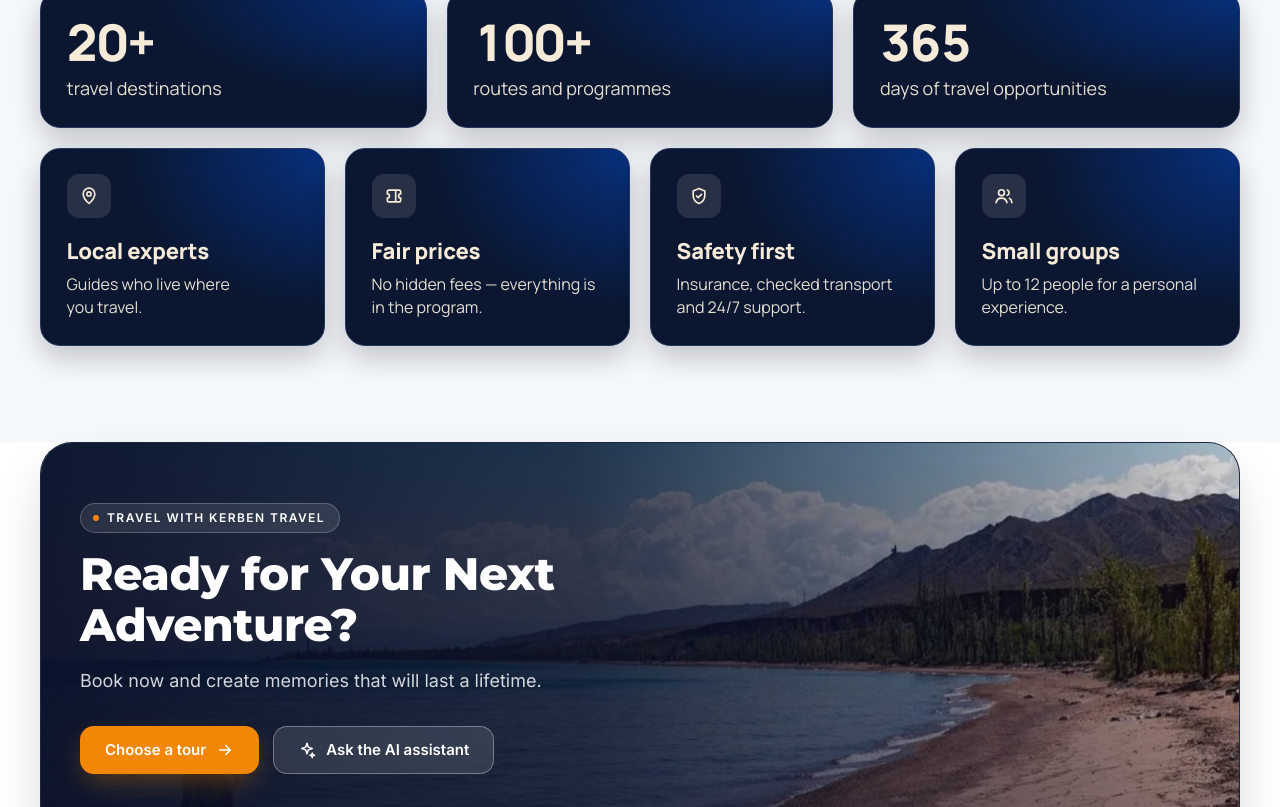
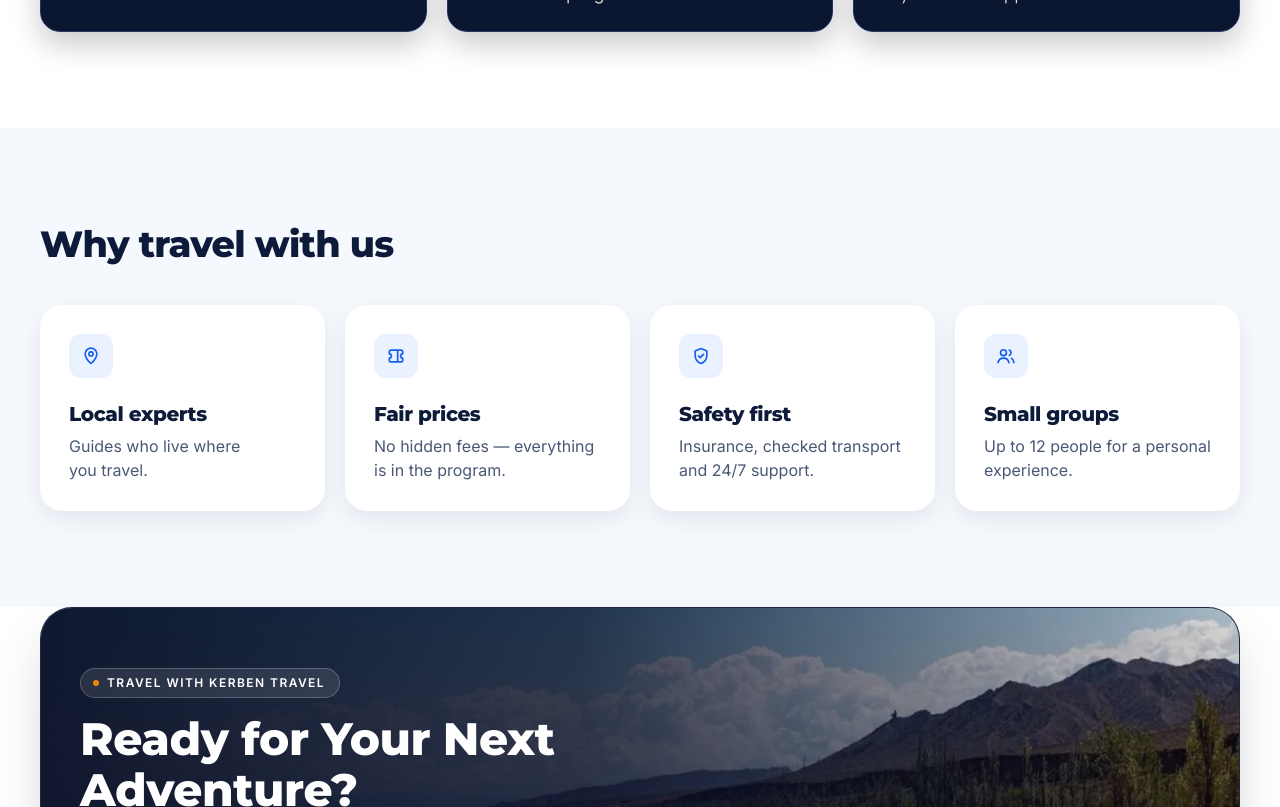
Before and after one commit to beka009-12/kerben, a Next.js app: page /en/about in a window 1280 px wide. Shown: the part 1200-2007 px from the top of the page. Built offline with nearby package versions, Linux system fonts and the light colour scheme; no server answers.

Commit message:
style(about): split the numbers and the values into separate sections
The four value cards get their own heading and light cards on a soft band,
so they no longer blend into the dark stat cards.

Co-Authored-By: Claude Opus 5.5 <noreply@anthropic.com>

```diff
--- a/src/app/[lang]/about/about-page.css
+++ b/src/app/[lang]/about/about-page.css
@@ -28,13 +28,17 @@
 }
 
 .about-page-numbers {
+  padding-bottom: var(--section-pad);
+}
+
+/* Сетку и вид карточек задаёт NumbersCards, здесь только отступ под заголовком */
+.about-page-stats {
+  margin-top: 12px;
+}
+
+.about-page-values {
   padding-block: var(--section-pad);
   background: var(--soft);
-}
-
-/* Сетку и вид карточек задаёт NumbersCards, здесь только отступы внутри секции */
-.about-page-stats {
-  margin: 12px 0 20px;
 }
 
 .about-page-story {
--- a/src/app/[lang]/about/page.tsx
+++ b/src/app/[lang]/about/page.tsx
@@ -44,6 +44,12 @@ export default async function AboutPage({ params }: PageProps<"/[lang]/about">)
         <div className="container">
           <SectionHeader id="about-stats" title={dict.home.stats.kicker} />
           <NumbersCards items={dict.home.stats.items} className="about-page-stats" />
+        </div>
+      </section>
+
+      <section className="about-page-values" aria-labelledby="about-values">
+        <div className="container">
+          <SectionHeader id="about-values" title={t.valuesTitle} />
           <AboutValues dict={dict} />
         </div>
       </section>
--- a/src/components/about/about-values/about-values.css
+++ b/src/components/about/about-values/about-values.css
@@ -1,51 +1,73 @@
 .about-values {
   display: grid;
-  gap: 14px;
+  gap: 12px;
 }
 
-/* Та же поверхность, что у карточек с цифрами выше */
+/* Светлая поверхность, чтобы ценности не сливались с тёмными карточками цифр */
 .about-values-card {
-  display: flex;
-  flex-direction: column;
-  gap: 8px;
-  padding: clamp(20px, 2vw, 28px);
-  border: 1px solid var(--stat-card-border);
-  border-radius: 20px;
-  background: var(--stat-card-bg);
-  box-shadow: var(--stat-card-shadow);
+  display: grid;
+  grid-template-columns: 44px minmax(0, 1fr);
+  grid-template-areas:
+    "icon name"
+    "icon text";
+  align-content: start;
+  gap: 4px 16px;
+  padding: 20px;
+  border: 1px solid transparent;
+  border-radius: var(--radius-card);
+  background: var(--white);
+  box-shadow: var(--card-shadow);
 }
 
 .about-values-icon {
+  grid-area: icon;
   display: grid;
   place-items: center;
   width: 44px;
   height: 44px;
-  margin-bottom: 12px;
   border-radius: 12px;
-  background: color-mix(in srgb, var(--cream) 12%, transparent);
-  color: var(--cream);
+  background: var(--primary-soft);
+  color: var(--primary);
 }
 
 .about-values-name {
-  font-family: var(--font-manrope), system-ui, sans-serif;
-  font-size: 1.375rem;
+  grid-area: name;
+  font-family: var(--font-heading);
+  font-size: 1.125rem;
   font-weight: 800;
-  line-height: 1.2;
-  letter-spacing: -0.01em;
-  color: var(--cream);
+  line-height: var(--lh-tight);
+  color: var(--ink);
 }
 
 .about-values-text {
-  font-family: var(--font-manrope), system-ui, sans-serif;
-  font-size: 1rem;
-  line-height: 1.45;
-  color: var(--cream-soft);
+  grid-area: text;
+  font-size: var(--fs-body);
+  line-height: 1.5;
+  color: var(--body);
 }
 
 @media (min-width: 640px) {
   .about-values {
     grid-template-columns: repeat(2, minmax(0, 1fr));
     gap: 20px;
+  }
+
+  .about-values-card {
+    grid-template-columns: minmax(0, 1fr);
+    grid-template-areas:
+      "icon"
+      "name"
+      "text";
+    gap: 8px;
+    padding: 28px;
+  }
+
+  .about-values-icon {
+    margin-bottom: 16px;
+  }
+
+  .about-values-name {
+    font-size: 1.25rem;
   }
 }
 
--- a/src/dictionaries/de.json
+++ b/src/dictionaries/de.json
@@ -459,6 +459,7 @@
     "title": "Wir gestalten Reisen, die die Welt verbinden.",
     "text": "Kerben Travel ist ein Team von Profis, die das Reisen lieben. Wir organisieren Touren durch Zentralasien und die ganze Welt und empfangen Gäste in Kirgisistan.",
     "note": "Von der ersten Anfrage bis zur Rückkehr nach Hause planen wir jedes Detail: Transfers, Unterkunft, Verpflegung und Ausflüge. Sie genießen die Reise — um alles andere kümmern wir uns.",
+    "valuesTitle": "Warum mit uns reisen",
     "values": [
       {
         "title": "Lokale Experten",
--- a/src/dictionaries/en.json
+++ b/src/dictionaries/en.json
@@ -459,6 +459,7 @@
     "title": "We create journeys that bring the world together.",
     "text": "Kerben Travel is a team of professionals in love with travel. We run tours across Central Asia and around the world, and we welcome guests to Kyrgyzstan.",
     "note": "From your first message to your return home, we plan every detail: transfers, accommodation, meals and excursions. You enjoy the journey — we take care of everything else.",
+    "valuesTitle": "Why travel with us",
     "values": [
       {
         "title": "Local experts",
--- a/src/dictionaries/zh.json
+++ b/src/dictionaries/zh.json
@@ -459,6 +459,7 @@
     "title": "我们打造连接世界的旅程。",
     "text": "Kerben Travel 是一支热爱旅行的专业团队。我们组织中亚及世界各地的旅行，也在吉尔吉斯斯坦接待各地游客。",
     "note": "从第一次咨询到平安回家，我们为您安排好每个细节：接送、住宿、餐饮和游览。您只管享受旅程——其他一切交给我们。",
+    "valuesTitle": "为什么选择我们",
     "values": [
       {
         "title": "本地专家",
```
Also changed, not shown: src/dictionaries/ru.json.
